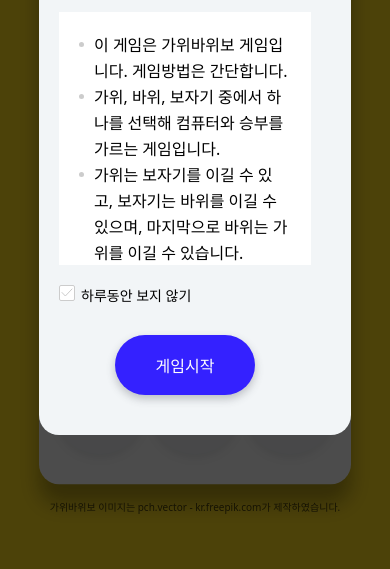
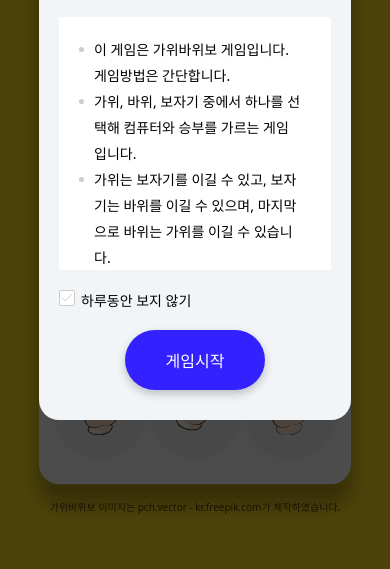
Before and after one commit to Shape2ee/RockScissorPaper, a plain HTML site: page index.html in a window 390 px wide. Shown: the part 275-844 px from the top of the page. Drawn offline with Linux system fonts and the light colour scheme; files whose address does not match are found by name; a web font is replaced by a local one.

Commit message:
[220730] 모달창 스타일 수정

```diff
--- a/css/style.css
+++ b/css/style.css
@@ -234,6 +234,7 @@ button {
   width: 50px;
   height: 50px;
   background-color: #000;
+  border-radius: 0 20px 0 0;
   cursor: pointer;
 }
 
@@ -385,14 +386,16 @@ button {
   }
 
   .modal__wrap {
-    padding: 4rem 2rem;
-    padding-right: 4rem;
+    padding: 3rem 2rem;
+    /* padding-right: 4rem; */
   }
 
   .modal__container {
     padding: 2rem;
+    padding-right: 3rem;
     height: 30vh;
     overflow: auto;
+    font-size: 1.4rem;
   }
 
   .game {
@@ -431,6 +434,10 @@ button {
     height: 23.077vw;
   }
 
+  .madal_btn {
+    margin-top: 2rem;
+  }
+
   .img_info {
     bottom: -3rem;
     font-size: 1rem;
--- a/main.js
+++ b/main.js
@@ -188,7 +188,7 @@ startBtn.addEventListener("click", (e) => {
 })
 
 window.addEventListener("load", () => {
-  if(getCookie("close")) {
-    modal.classList.remove("show");
-  }
+  // if(getCookie("close")) {
+  //   modal.classList.remove("show");
+  // }
 })
```
Also changed, not shown: 1 other file.
